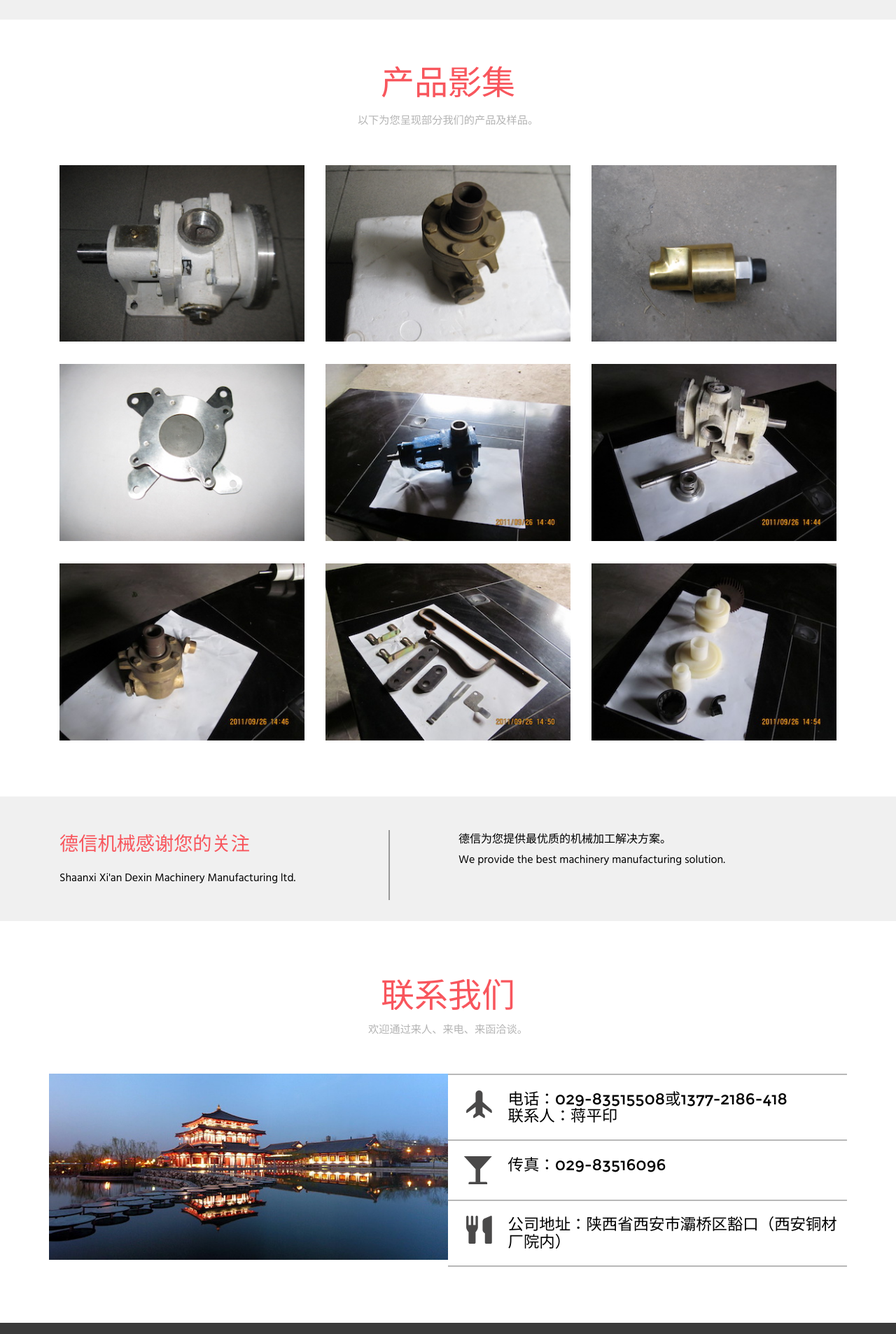
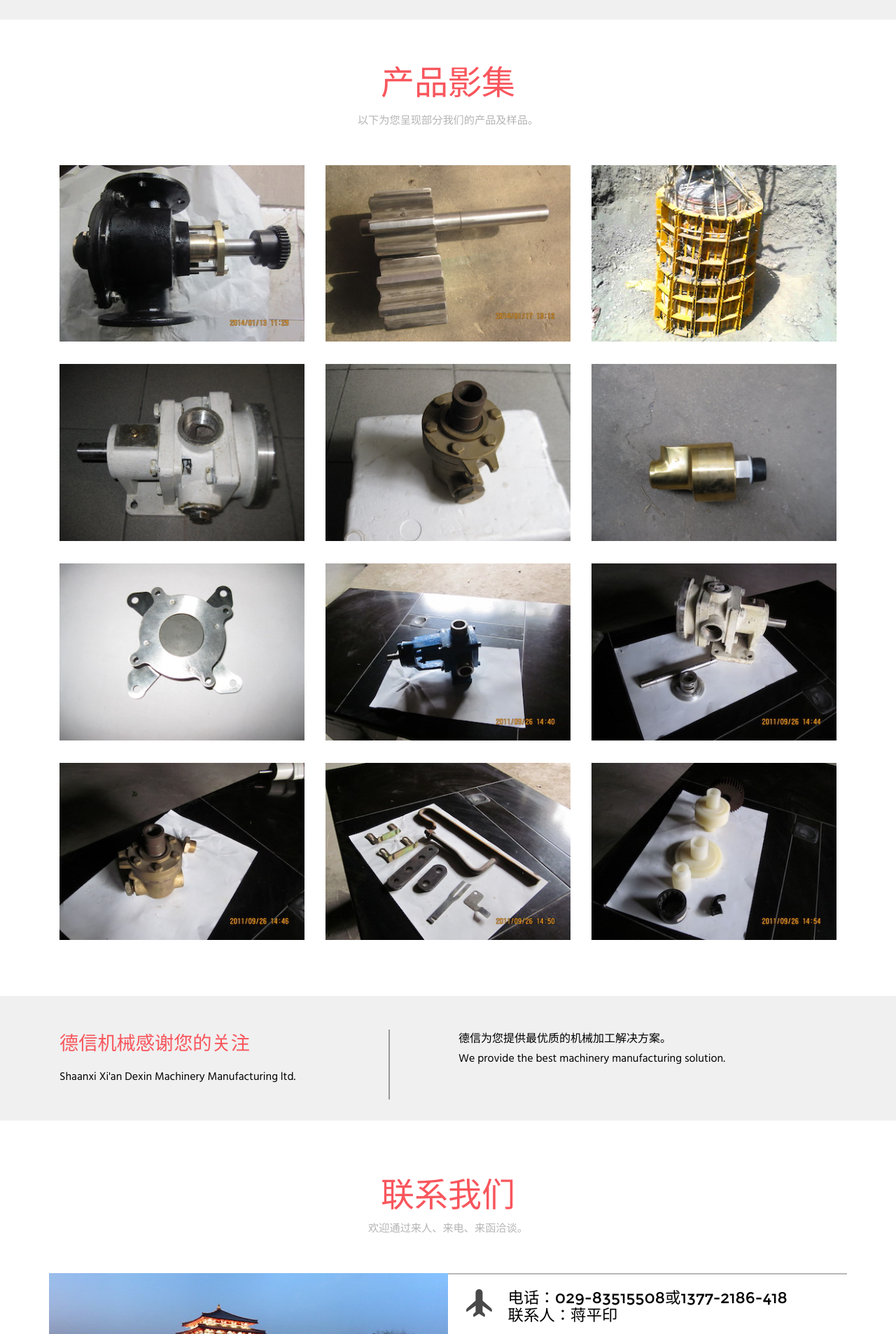
Before and after one commit to dexinjixie/dexinjixie.github.io, a Jekyll site: the page index.html, which Jekyll copies as it is, in a window 1280 px wide. Shown: the part 3007-4913 px from the top of the page at 70% size. Built offline with Jekyll 4.4.1, drawn with Linux system fonts in a browser that asks for light colours.

Commit message:
add 3 new pictures to gallery

```diff
--- a/index.html
+++ b/index.html
@@ -275,6 +275,18 @@
 			<p>以下为您呈现部分我们的产品及样品。</p>
 		</div>
 		<div class="gallery-bottom">
+				 <div class="col-md-4 gallery-grid">
+                                                <div id="nivo-lightbox-demo"> <p> <a href="pictures/p11.jpg"data-lightbox-gallery="gallery1" id="nivo-lightbox-demo"> <span class="rollover1"> </span></a> </p></div>
+                                                        <img class="img-responsive" src="pictures/p11.jpg" alt="">
+                                </div>
+				 <div class="col-md-4 gallery-grid">
+                                                <div id="nivo-lightbox-demo"> <p> <a href="pictures/p12.jpg"data-lightbox-gallery="gallery1" id="nivo-lightbox-demo"> <span class="rollover1"> </span></a> </p></div>
+                                                        <img class="img-responsive" src="pictures/p12.jpg" alt="">
+                                </div>
+				 <div class="col-md-4 gallery-grid">
+                                                <div id="nivo-lightbox-demo"> <p> <a href="pictures/p13.jpg"data-lightbox-gallery="gallery1" id="nivo-lightbox-demo"> <span class="rollover1"> </span></a> </p></div>
+                                                        <img class="img-responsive" src="pictures/p13.jpg" alt="">
+                                </div>
 				<div class="col-md-4 gallery-grid">
 						<div id="nivo-lightbox-demo"> <p> <a href="pictures/p1.jpg"data-lightbox-gallery="gallery1" id="nivo-lightbox-demo"> <span class="rollover1"> </span></a> </p></div>
 							<img class="img-responsive" src="pictures/p1.jpg" alt="">
```
Also changed, not shown: pictures/p13.jpg (added).
